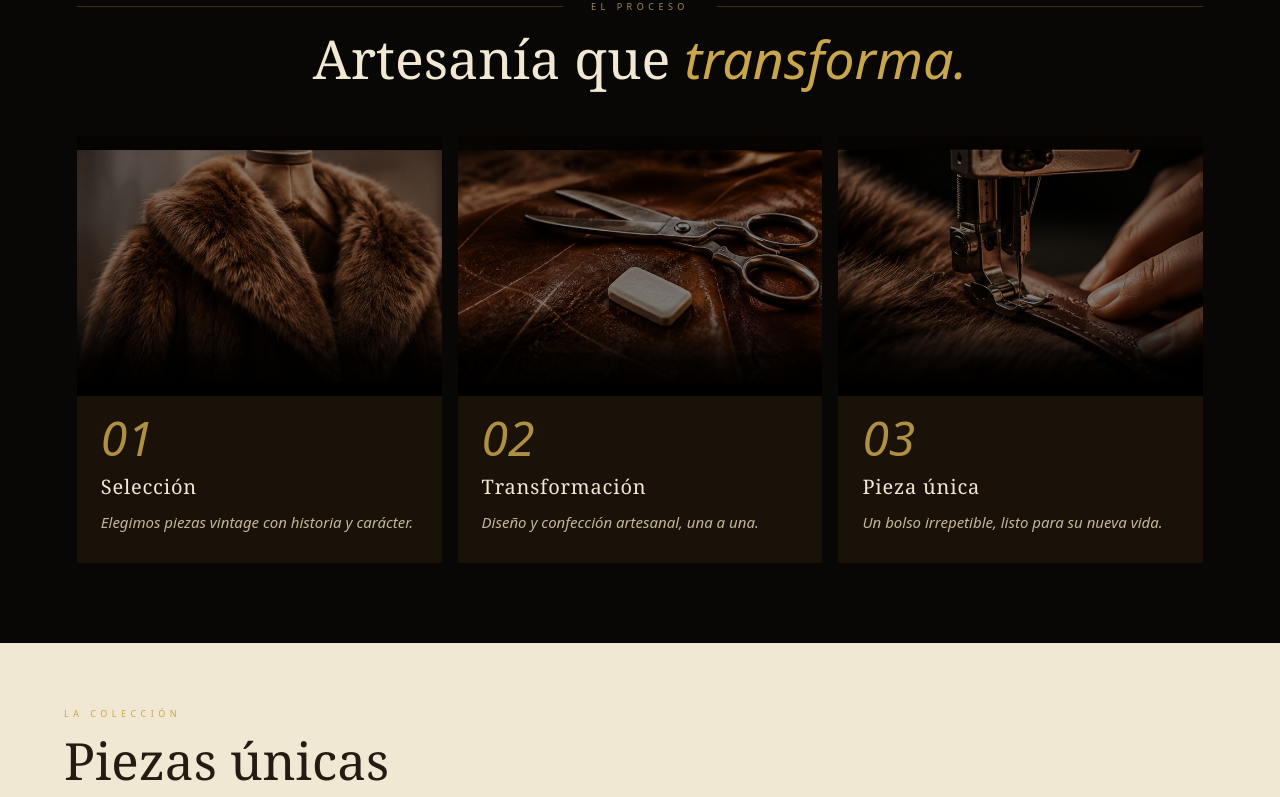
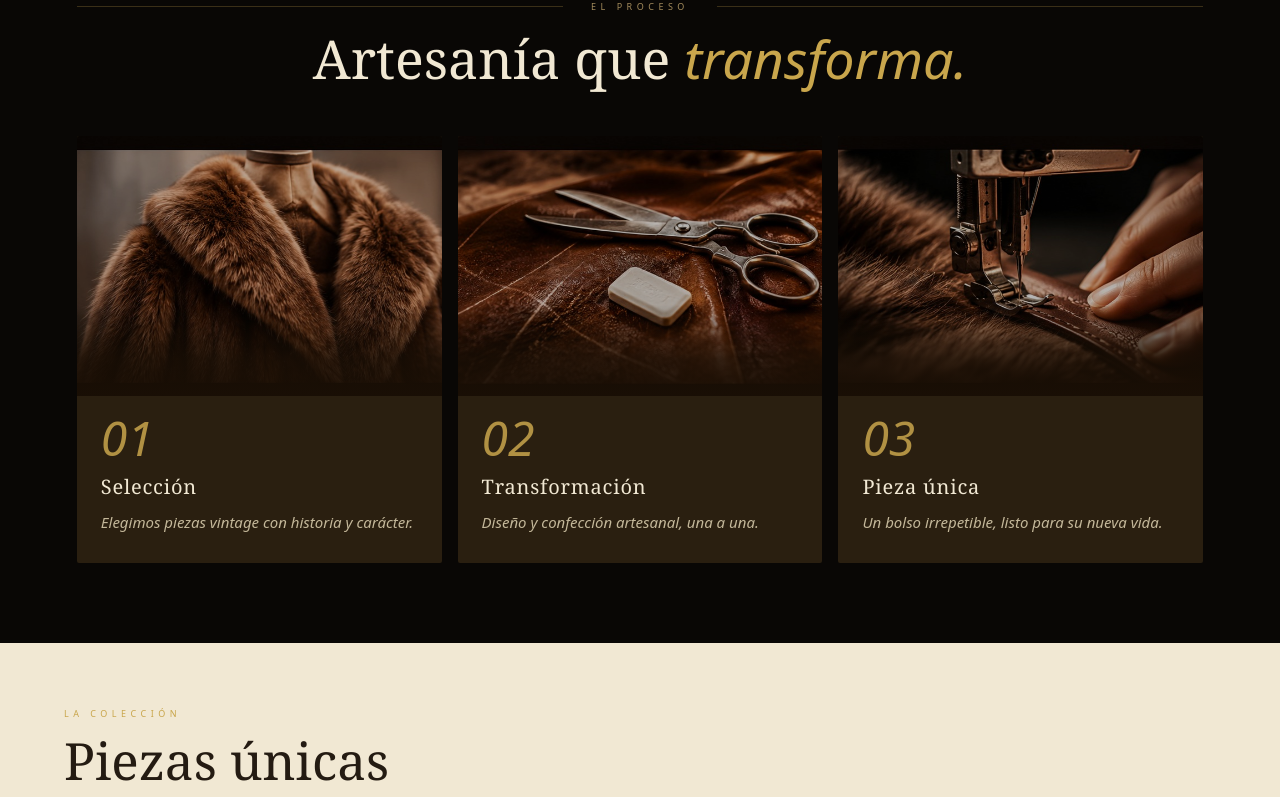
Before and after one commit to mamotisoficial/mamotis-web, a Next.js app: page / in a window 1280 px wide. Shown: the part 3030-3827 px from the top of the page. Built offline with nearby package versions, Linux system fonts and the light colour scheme; a web font is replaced by a local one.

Commit message:
Proceso: aclarar tarjetas — más brillo en fotos y fondo menos oscuro
Co-Authored-By: Claude Sonnet 4.6 <noreply@anthropic.com>
Claude-Session: https://claude.ai/code/session_01Moqpxy2tVrAo7onpaotAWL

```diff
--- a/src/components/Proceso.tsx
+++ b/src/components/Proceso.tsx
@@ -24,12 +24,12 @@ export default function Proceso() {
 
         <div style={{ display:'grid', gridTemplateColumns:'repeat(3,1fr)', gap:16 }} className="proceso-grid">
           {CARDS.map((c) => (
-            <article key={c.n} style={{ overflow:'hidden', background:'#1a1108', borderRadius:2 }}>
+            <article key={c.n} style={{ overflow:'hidden', background:'#2a1f10', borderRadius:2 }}>
               <div style={{ position:'relative', width:'100%', height:260 }}>
                 <Image src={c.img} alt={c.title} fill
-                  style={{ objectFit:'cover', filter:'brightness(0.52)' }} />
+                  style={{ objectFit:'cover', filter:'brightness(0.72)' }} />
                 <div style={{ position:'absolute', inset:'30% 0 0',
-                  background:'linear-gradient(to bottom, transparent 50%, rgba(0,0,0,0.85) 80%, rgba(0,0,0,1) 100%)' }} />
+                  background:'linear-gradient(to bottom, transparent 50%, rgba(26,15,5,0.80) 80%, rgba(26,15,5,0.95) 100%)' }} />
               </div>
               <div style={{ padding:'18px 24px 28px' }}>
                 <div style={{ fontFamily:'var(--serif)', fontSize:48, fontStyle:'italic',
```
